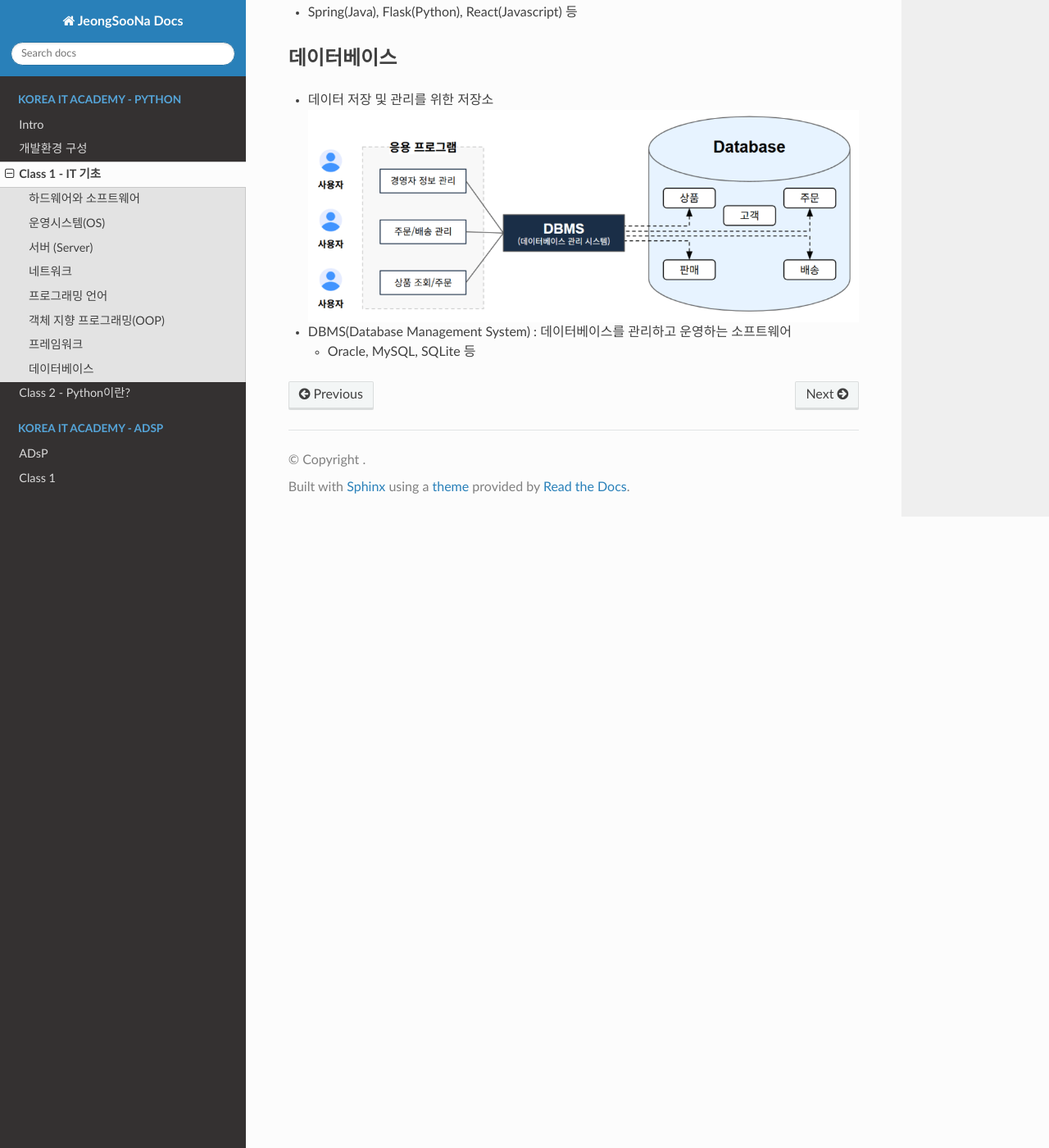
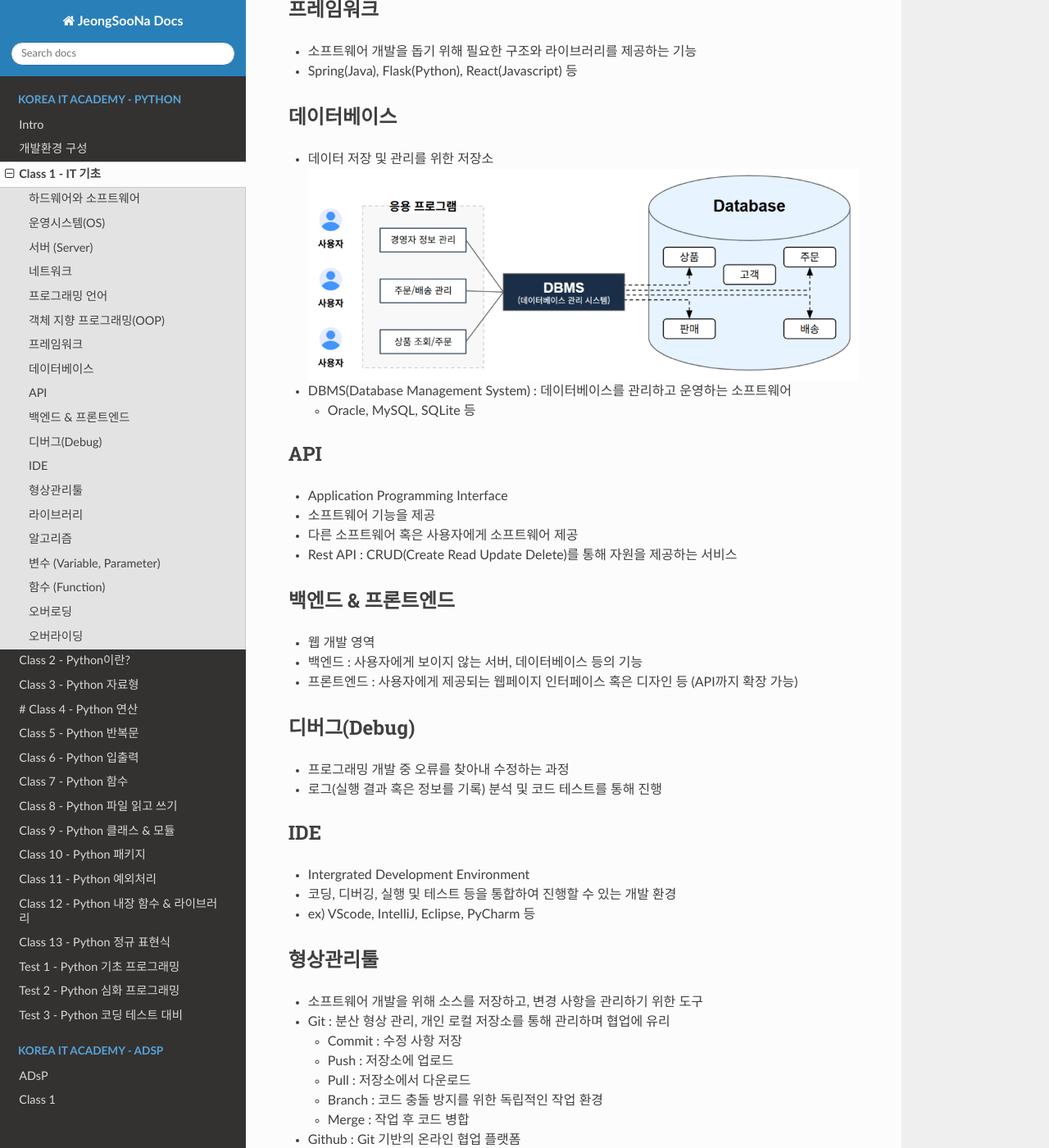
Before and after one commit to JeongSooNa/JeongSooNa-Docs, a Sphinx documentation site: the page built from docs/Korea_IT_Academy-Python/class_1.md, in a window 1280 px wide and 1400 px high, scrolled down 3327 px. Shown: the whole window at 82% size. Built offline with Sphinx 7.4.7 and the Read the Docs theme 3.1.0, drawn with Linux system fonts in a browser that asks for light colours; some of the changed text lies outside the part shown.

Commit message:
update docs

```diff
--- a/docs/Korea_IT_Academy-Python/class_1.md
+++ b/docs/Korea_IT_Academy-Python/class_1.md
@@ -36,7 +36,7 @@
 - LAN(Local Area Network), MAN(Metropolitan Area Network), WAN(Wide Area Network)
 - IP(Internet Protocol) : 인터넷 연결 장치를 식별하기 위한 주소
     - 고정 IP / 유동 IP
-    - 공이 IP / 사설 IP
+    - 공인 IP / 사설 IP
 
 ### 프로그래밍 언어
 - 컴퓨터가 이해할 수 있는 언어
@@ -68,6 +68,9 @@
     - 객체에 속성과 기능을 넣어 줄 설계도
 - 인터페이스(Interface)
     - 클래스를 바탕으로 메모리에 할당 된 실체
+- 반대개념 : 절차 지향 언어(POP)
+    - ex) C언어
+    - 연산속도가 빠르나 다양한 기능이 요구됨에 따라 객체 지향 언어의 니즈가 늘어나고 있다.
 
 ### 프레임워크
 - 소프트웨어 개발을 돕기 위해 필요한 구조와 라이브러리를 제공하는 기능
@@ -78,3 +81,59 @@
 ![jpg](../img/Database.png)
 - DBMS(Database Management System) : 데이터베이스를 관리하고 운영하는 소프트웨어
     - Oracle, MySQL, SQLite 등
+
+### API
+- Application Programming Interface
+- 소프트웨어 기능을 제공
+- 다른 소프트웨어 혹은 사용자에게 소프트웨어 제공
+- Rest API : CRUD(Create Read Update Delete)를 통해 자원을 제공하는 서비스
+
+### 백엔드 & 프론트엔드
+- 웹 개발 영역
+- 백엔드 : 사용자에게 보이지 않는 서버, 데이터베이스 등의 기능
+- 프론트엔드 : 사용자에게 제공되는 웹페이지 인터페이스 혹은 디자인 등 (API까지 확장 가능)
+
+### 디버그(Debug)
+- 프로그래밍 개발 중 오류를 찾아내 수정하는 과정
+- 로그(실행 결과 혹은 정보를 기록) 분석 및 코드 테스트를 통해 진행
+
+### IDE
+- Intergrated Development Environment
+- 코딩, 디버깅, 실행 및 테스트 등을 통합하여 진행할 수 있는 개발 환경
+- ex) VScode, IntelliJ, Eclipse, PyCharm 등
+
+### 형상관리툴
+- 소프트웨어 개발을 위해 소스를 저장하고, 변경 사항을 관리하기 위한 도구
+- Git : 분산 형상 관리, 개인 로컬 저장소를 통해 관리하며 협업에 유리
+    - Commit : 수정 사항 저장
+    - Push : 저장소에 업로드
+    - Pull : 저장소에서 다운로드
+    - Branch : 코드 충돌 방지를 위한 독립적인 작업 환경
+    - Merge : 작업 후 코드 병합
+- Github : Git 기반의 온라인 협업 플랫폼
+- SVN : 중앙 집중 형상 관리, 중앙 서버에서 소스 모두 관리
+
+### 라이브러리
+- 특정 기능을 쉽게 이용하기 위해 미리 작성 된 코드 모음
+- 파이썬에서 특히 강점을 보인다.
+
+### 알고리즘
+- 어떤 문제를 해결하기 위한 일련의 과정, 방법
+- 코딩테스트 대비
+    - [백준](https://www.acmicpc.net/)
+    - [프로그래머스](https://school.programmers.co.kr/)
+
+### 변수 (Variable, Parameter)
+- 변하는 값
+- 수학에서의 의미와 비슷하나 프로그래밍에서의 변수는 특정 값을 저장하는 저장 공간이라고 생각.
+
+### 함수 (Function)
+- 특정한 작업을 수행하는 코드 모음
+- Input / Output (생략 가능)
+
+### 오버로딩
+- 함수의 이름은 같으나 매개변수가 달라(갯수, 타입 등) 사용에 유의
+
+### 오버라이딩
+- 부모 Class로부터 상속 받은 함수, 메소드를 자식 Class에서 재정의 하는 것.
+- 입력(매개변수), 출력이 재정의 전과 동일하다.
--- /dev/null
+++ b/docs/Korea_IT_Academy-Python/class_10.md
@@ -0,0 +1 @@
+# Class 10 - Python 패키지
--- /dev/null
+++ b/docs/Korea_IT_Academy-Python/class_11.md
@@ -0,0 +1 @@
+# Class 11 - Python 예외처리
--- /dev/null
+++ b/docs/Korea_IT_Academy-Python/class_12.md
@@ -0,0 +1 @@
+# Class 12 - Python 내장 함수 & 라이브러리
--- /dev/null
+++ b/docs/Korea_IT_Academy-Python/class_13.md
@@ -0,0 +1 @@
+# Class 13 - Python 정규 표현식
--- /dev/null
+++ b/docs/Korea_IT_Academy-Python/class_3.md
@@ -0,0 +1 @@
+# Class 3 - Python 자료형
--- /dev/null
+++ b/docs/Korea_IT_Academy-Python/class_4.md
@@ -0,0 +1 @@
+# # Class 4 - Python 연산
--- /dev/null
+++ b/docs/Korea_IT_Academy-Python/class_5.md
@@ -0,0 +1 @@
+# Class 5 - Python 반복문
--- /dev/null
+++ b/docs/Korea_IT_Academy-Python/class_6.md
@@ -0,0 +1 @@
+# Class 6 - Python 입출력
--- /dev/null
+++ b/docs/Korea_IT_Academy-Python/class_7.md
@@ -0,0 +1 @@
+# Class 7 - Python 함수
--- /dev/null
+++ b/docs/Korea_IT_Academy-Python/class_8.md
@@ -0,0 +1 @@
+# Class 8 - Python 파일 읽고 쓰기
--- /dev/null
+++ b/docs/Korea_IT_Academy-Python/class_9.md
@@ -0,0 +1 @@
+# Class 9 - Python 클래스 & 모듈
--- /dev/null
+++ b/docs/Korea_IT_Academy-Python/test_1.md
@@ -0,0 +1 @@
+# Test 1 - Python 기초 프로그래밍
--- /dev/null
+++ b/docs/Korea_IT_Academy-Python/test_2.md
@@ -0,0 +1 @@
+# Test 2 - Python 심화 프로그래밍
--- /dev/null
+++ b/docs/Korea_IT_Academy-Python/test_3.md
@@ -0,0 +1 @@
+# Test 3 - Python 코딩 테스트 대비
```
Also changed, not shown: docs/Korea_IT_Academy-Python/class_2.md (+21 -1 lines), docs/Korea_IT_Academy-Python/setting.md (+2 -0 lines), docs/index.md (+14 -0 lines), docs/Korea_IT_Academy-Python/index.md (line endings or trailing spaces), docs/img/object.png (added).
